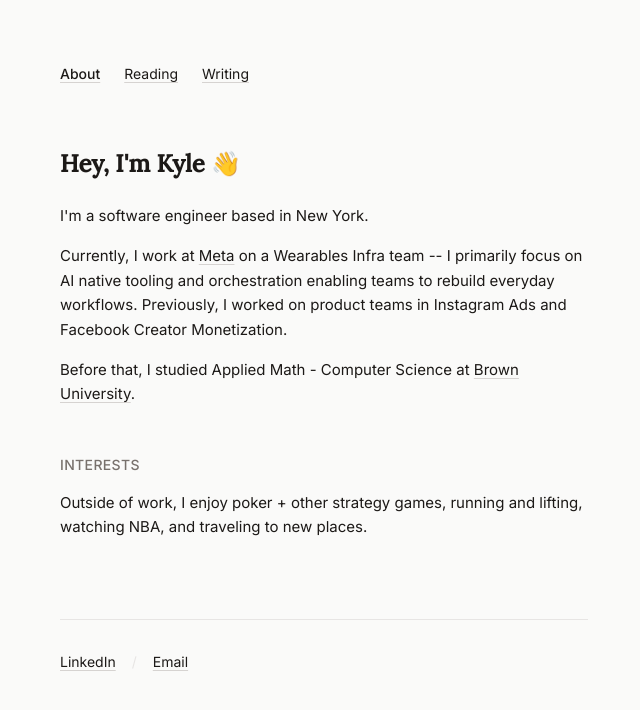
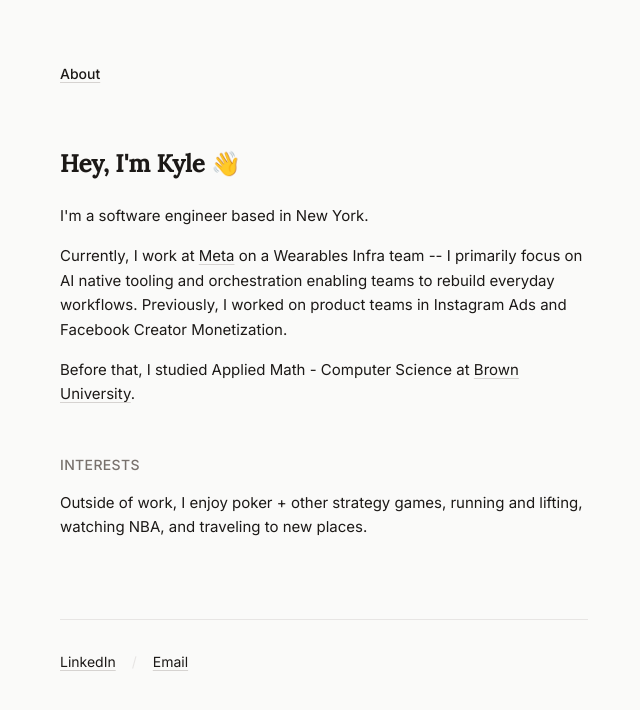
Before and after one commit to naiqelyk/site, a Next.js app: page / in a window 1280 px wide. Shown: the top 710 px of the page, without its empty margins (316-956 px from the left). Built offline with nearby package versions, Linux system fonts and the light colour scheme.

Commit message:
hide reading/writing

```diff
--- a/components/Nav.tsx
+++ b/components/Nav.tsx
@@ -5,8 +5,8 @@ import { usePathname } from "next/navigation";
 
 const navItems = [
   { href: "/", label: "About" },
-  { href: "/reading", label: "Reading" },
-  { href: "/writing", label: "Writing" },
+  // { href: "/reading", label: "Reading" },
+  // { href: "/writing", label: "Writing" },
 ];
 
 export default function Nav() {
```
